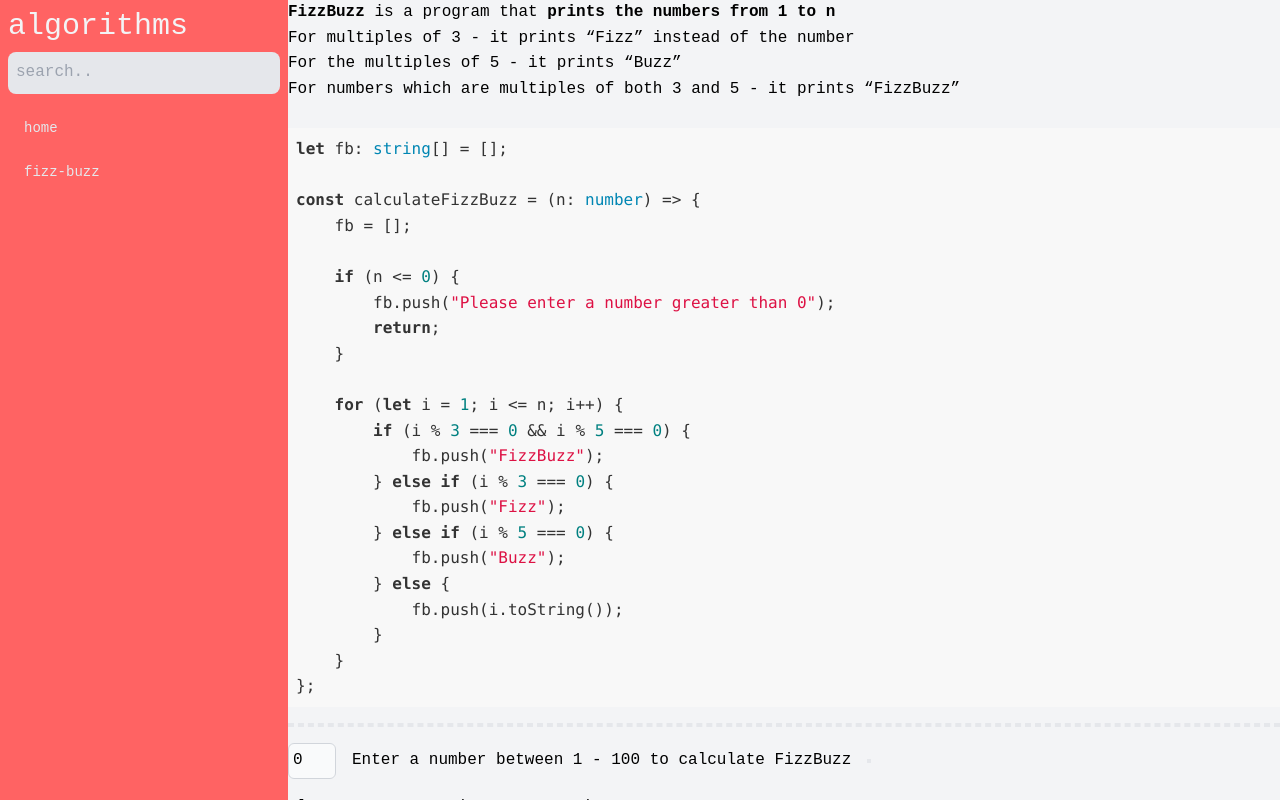
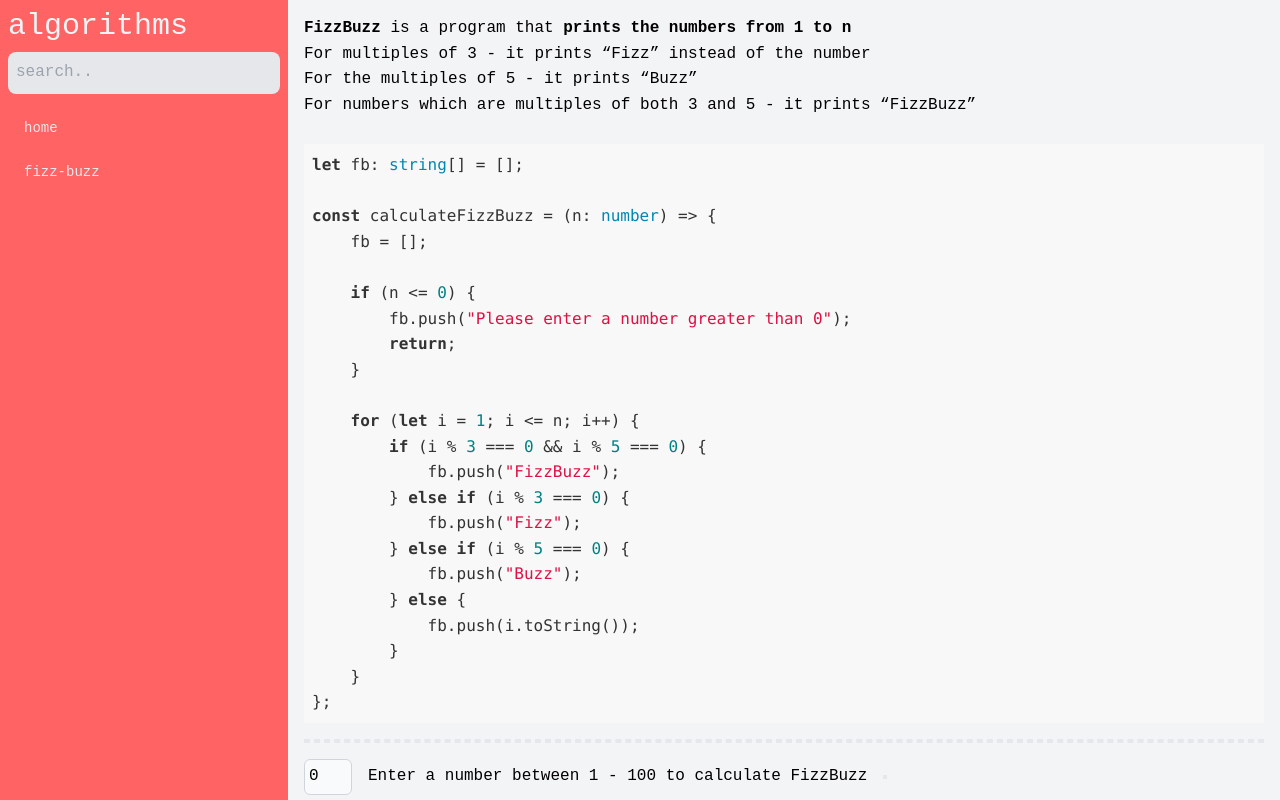
Before and after one commit to LasseMunk/algorithms, a React (Vite) app: page /algorithms/fizz-buzz in a window 1280 px wide. Built offline with nearby package versions, Linux system fonts and the light colour scheme.

Commit message:
added custom tailwind utility class

```diff
--- a/src/index.css
+++ b/src/index.css
@@ -15,3 +15,9 @@
 		margin: 0;
 	}
 }
+
+@layer utilities {
+	.is-algorithm {
+		padding: 16px;
+	}
+}
--- a/src/pages/fizz-buzz/fizz-buzz.tsx
+++ b/src/pages/fizz-buzz/fizz-buzz.tsx
@@ -38,7 +38,7 @@ export const FizzBuzz = () => {
 	};
 
 	return (
-		<div className='flex flex-col h-full gap-4 overflow-y-auto'>
+		<div className='flex flex-col h-full gap-4 overflow-y-auto is-algorithm'>
 			<MarkdownWrapper markdownContent={markdownContent} />
 			<Divider />
 			<div className='flex flex-row gap-4 items-center'>
--- a/src/three-js/three-starter-example/three-starter-example.tsx
+++ b/src/three-js/three-starter-example/three-starter-example.tsx
@@ -11,7 +11,7 @@ export const ThreeStarterExample = () => {
 		const [clicked, click] = useState(false);
 		// Rotate mesh every frame, this is outside of React without overhead
 		// eslint-disable-next-line @typescript-eslint/no-unused-vars
-		useFrame((state, delta) => (ref.current.rotation.x += 0.01));
+		useFrame(() => (ref.current.rotation.x += 0.01));
 
 		return (
 			<mesh {...props} ref={ref} scale={clicked ? 1.5 : 1} onClick={() => click(!clicked)} onPointerOver={() => hover(true)} onPointerOut={() => hover(false)}>
--- a/tailwind.config.js
+++ b/tailwind.config.js
@@ -1,4 +1,3 @@
-/** @type {import('tailwindcss').Config} */
 export default {
 	content: ["./index.html", "./src/**/*.{js,ts,jsx,tsx}"],
 	theme: {
@@ -9,12 +8,11 @@ export default {
 				ternary: "#38A3A5",
 			},
 		},
-
 		lineHeight: {
-			custom: 2.2, // Custom line-height
+			custom: 2.2,
 		},
 		fontWeight: {
-			custom: 400, // Custom font-weight
+			custom: 400,
 		},
 	},
 	plugins: [],
```
